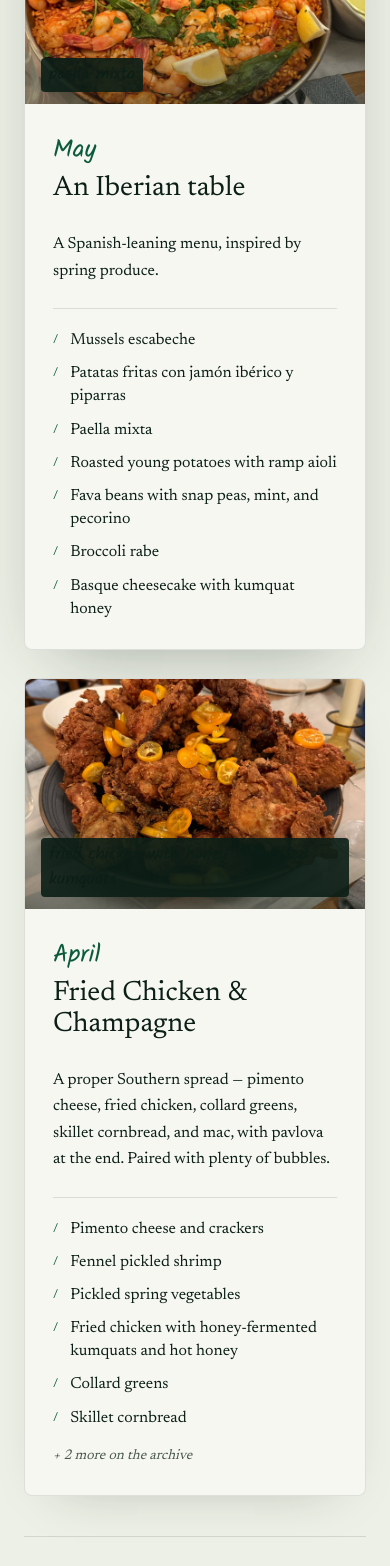
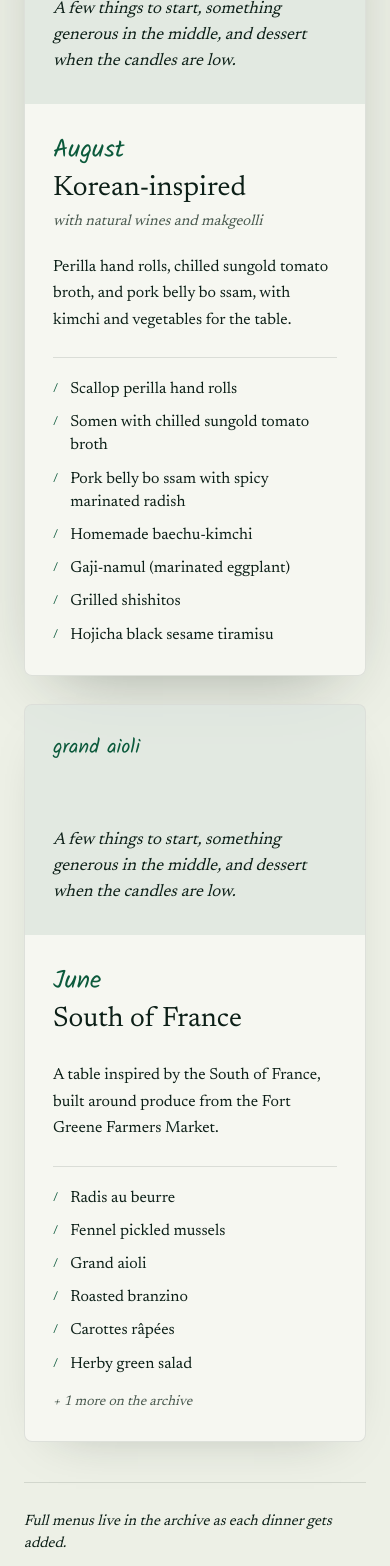
Before and after one commit to ajbesser/brooklyn-suppers-nextjs, a Next.js app: page / in a window 390 px wide. Shown: the part 4400-5966 px from the top of the page. Built offline with nearby package versions, Linux system fonts and the light colour scheme.

Commit message:
Add June and August 2026 dinner menus for review

```diff
--- a/components/Menus.tsx
+++ b/components/Menus.tsx
@@ -67,7 +67,7 @@ function MenuCard({ menu, featured = false }: { menu: Menu; featured?: boolean }
       )}
 
       <div className="flex flex-col p-7 md:p-8">
-        <div className="mb-5 flex flex-col gap-2 sm:flex-row sm:items-start sm:justify-between sm:gap-5">
+        <div className="mb-5 flex flex-col gap-2">
           <div className="min-w-0">
             <p
               style={{ fontFamily: "var(--font-kalam)", color: "var(--color-terracotta)" }}
@@ -88,7 +88,7 @@ function MenuCard({ menu, featured = false }: { menu: Menu; featured?: boolean }
               color: "var(--color-muted)",
               fontStyle: "italic",
             }}
-            className="max-w-[12rem] text-[15px] sm:mt-2 sm:shrink-0 sm:text-right"
+            className="text-[15px]"
           >
             {menu.wines}
           </p>
--- a/data/menus.ts
+++ b/data/menus.ts
@@ -14,6 +14,49 @@ export interface Menu {
 // The homepage shows the two most recent menus, and /dinners renders the archive.
 // To add a new dinner: add it here with a sortDate and copy the photo to public/images/.
 const menuEntries: Menu[] = [
+  {
+    month: "August",
+    year: 2026,
+    sortDate: "2026-08-30",
+    date: "August 30, 2026",
+    // Working title; proposed final title: "Bo Ssam & Makgeolli".
+    theme: "Korean-inspired",
+    wines: "with natural wines and makgeolli",
+    note: "Perilla hand rolls, chilled sungold tomato broth, and pork belly bo ssam, with kimchi and vegetables for the table.",
+    caption: "pork belly bo ssam",
+    // No photo selected yet; the homepage uses its text-only card treatment.
+    courses: [
+      "Scallop perilla hand rolls",
+      "Somen with chilled sungold tomato broth",
+      "Pork belly bo ssam with spicy marinated radish",
+      "Homemade baechu-kimchi",
+      "Gaji-namul (marinated eggplant)",
+      "Grilled shishitos",
+      "Hojicha black sesame tiramisu",
+    ],
+  },
+  {
+    month: "June",
+    year: 2026,
+    sortDate: "2026-06-14",
+    date: "June 14, 2026",
+    // Working title; proposed final title: "A Table in the South of France".
+    theme: "South of France",
+    wines: "",
+    note: "A table inspired by the South of France, built around produce from the Fort Greene Farmers Market.",
+    caption: "grand aioli",
+    // TODO(alex): confirm full menu; the source caption was truncated.
+    // Apricot clafoutis is confirmed. Leave photo unset until Alex chooses one.
+    courses: [
+      "Radis au beurre",
+      "Fennel pickled mussels",
+      "Grand aioli",
+      "Roasted branzino",
+      "Carottes râpées",
+      "Herby green salad",
+      "Apricot clafoutis",
+    ],
+  },
   {
     month: "May",
     year: 2026,
```
